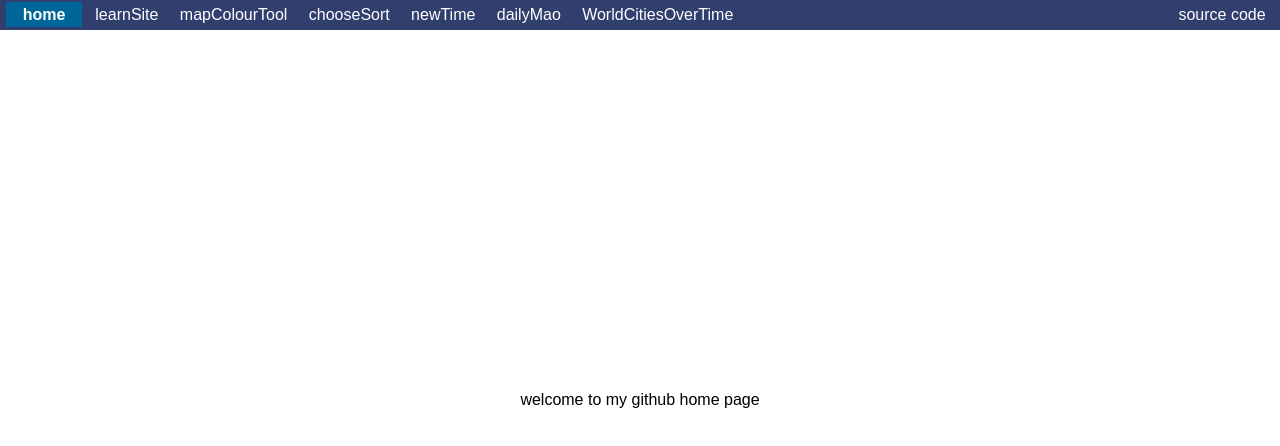
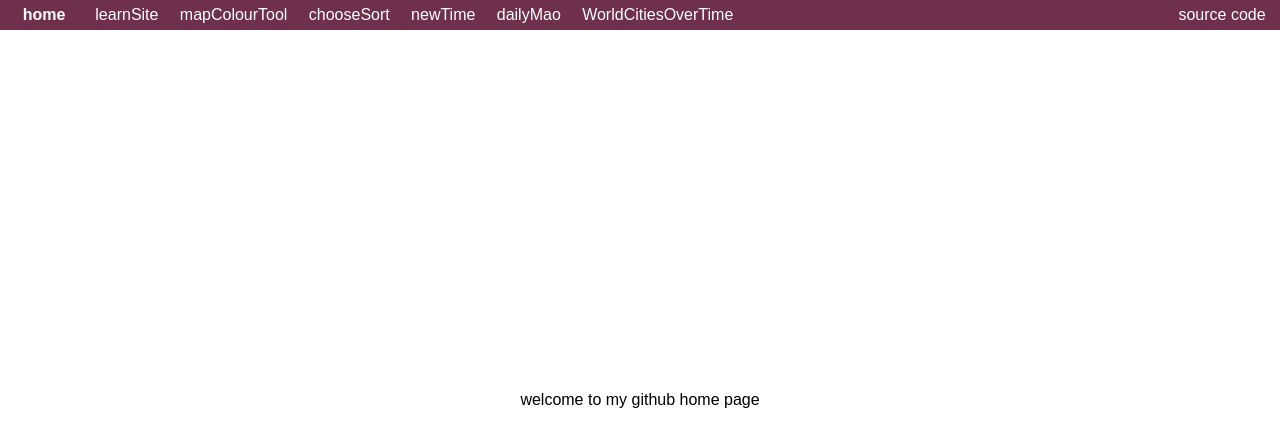
Before and after one commit to yrrah2/home, a plain HTML site: page index.html in a window 1280 px wide. In both pictures the pointer is over the link "home". Drawn offline with nearby package versions, Linux system fonts and the light colour scheme.

Commit message:
Changed menu colour

```diff
--- a/style.css
+++ b/style.css
@@ -29,7 +29,7 @@ a {
 
 #menu {
 	color: #069;
-	background-color: #303f6e;
+	background-color: #6e304d;
 	padding: 0.7ex;
 }
 
@@ -39,7 +39,7 @@ a {
 }
 
 #menu a:hover {
-	background-color: #069;
+	background-color: #6e304d;
 }
 
 #menu a, #nav a, #nav b {
```
